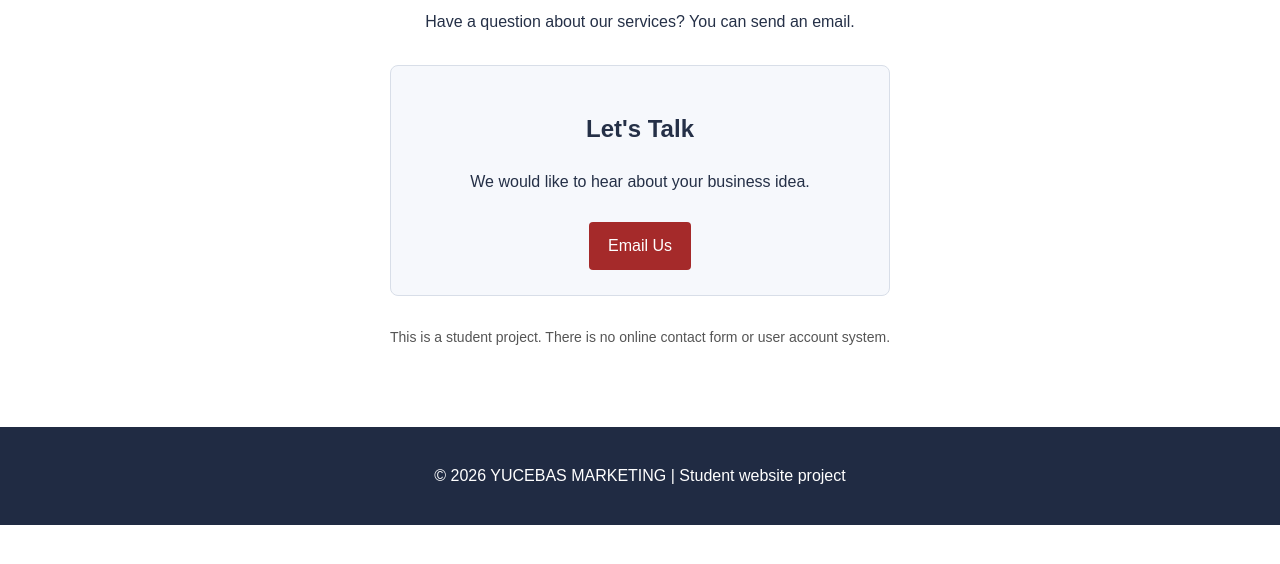
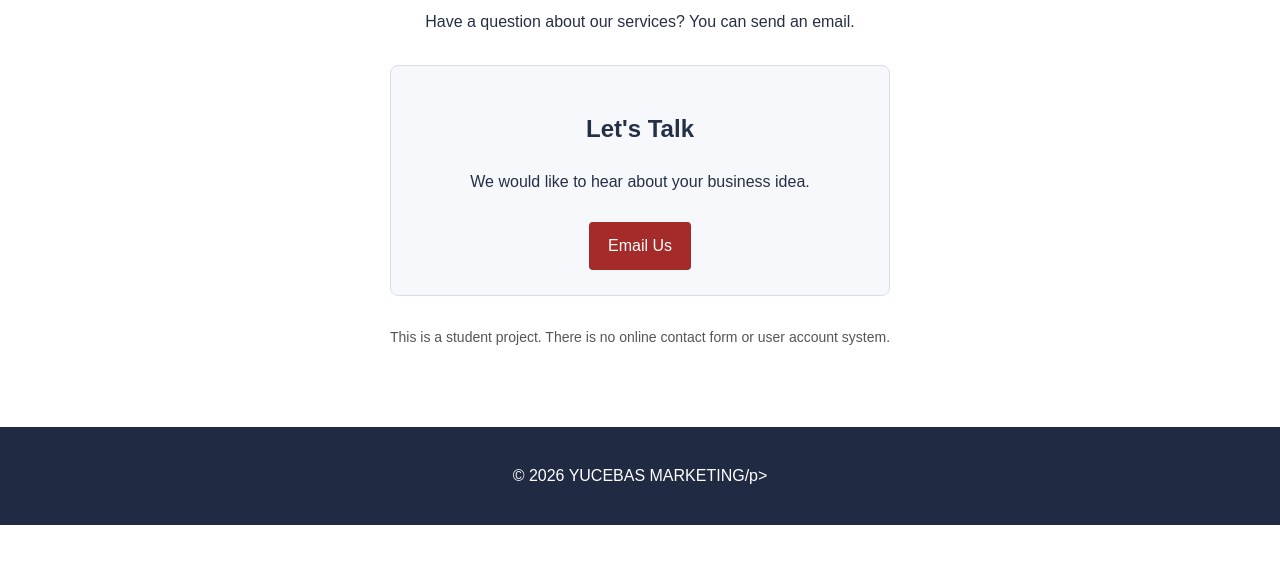
Before and after one commit to yucebasomerfaruk123-cell/YUCEBAS-MARKETING, a plain HTML site: page contact.html in a window 1280 px wide. Shown: the part 214-778 px from the top of the page. Drawn offline with Linux system fonts and the light colour scheme.

Commit message:
Update contact.html

```diff
--- a/contact.html
+++ b/contact.html
@@ -20,6 +20,6 @@
     <a class="button" href="mailto:yucebasomerfaruk123@gmail.com?subject=Marketing%20enquiry">Email Us</a></div>
     <p class="small-note">This is a student project. There is no online contact form or user account system.</p></section>
   </main>
-  <footer><p>© 2026 YUCEBAS MARKETING | Student website project</p></footer>
+  <footer><p>© 2026 YUCEBAS MARKETING/p></footer>
 </body>
 </html>
```
